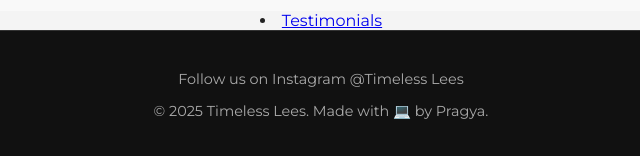
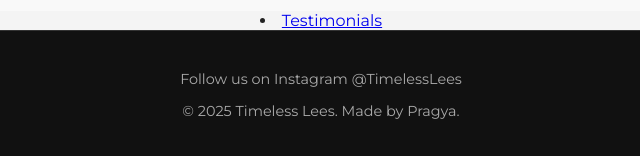
Before and after one commit to pragya15goswami/timelesslees-site, a plain HTML site: page index.html in a window 1280 px wide. Shown: the part 2180-2336 px from the top of the page, 319-959 px from the left. Drawn offline with Linux system fonts and the light colour scheme.

Commit message:
Fixed brand name display to Timeless Lees

```diff
--- a/index.html
+++ b/index.html
@@ -76,9 +76,9 @@
  <li><a href="#testimonials">Testimonials</a></li>
 
   <footer>
-    <p>Follow us on Instagram @Timeless Lees</p>
+    <p>Follow us on Instagram @TimelessLees</p>
 
-    <p>© 2025 Timeless Lees. Made with 💻 by Pragya.</p>
+    <p>© 2025 Timeless Lees. Made by Pragya.</p>
   </footer>
 </body>
 </html>
```
